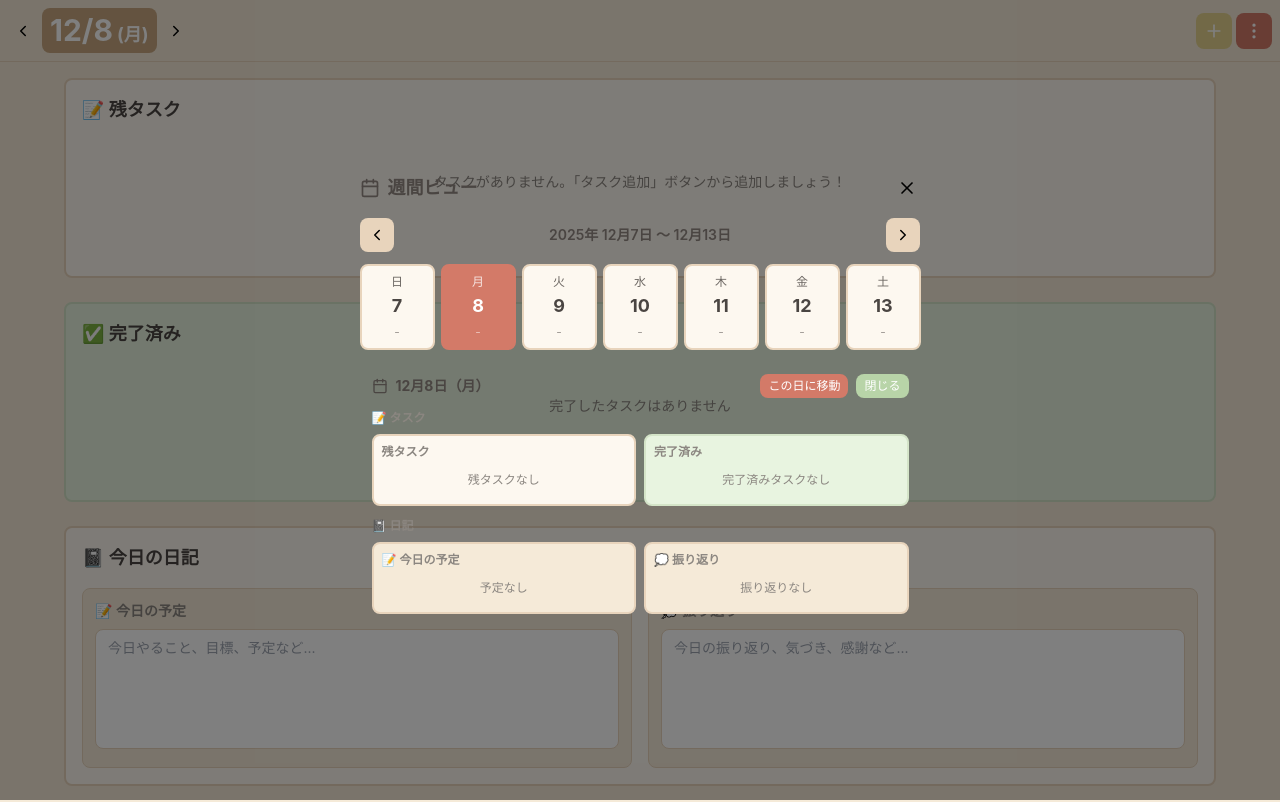
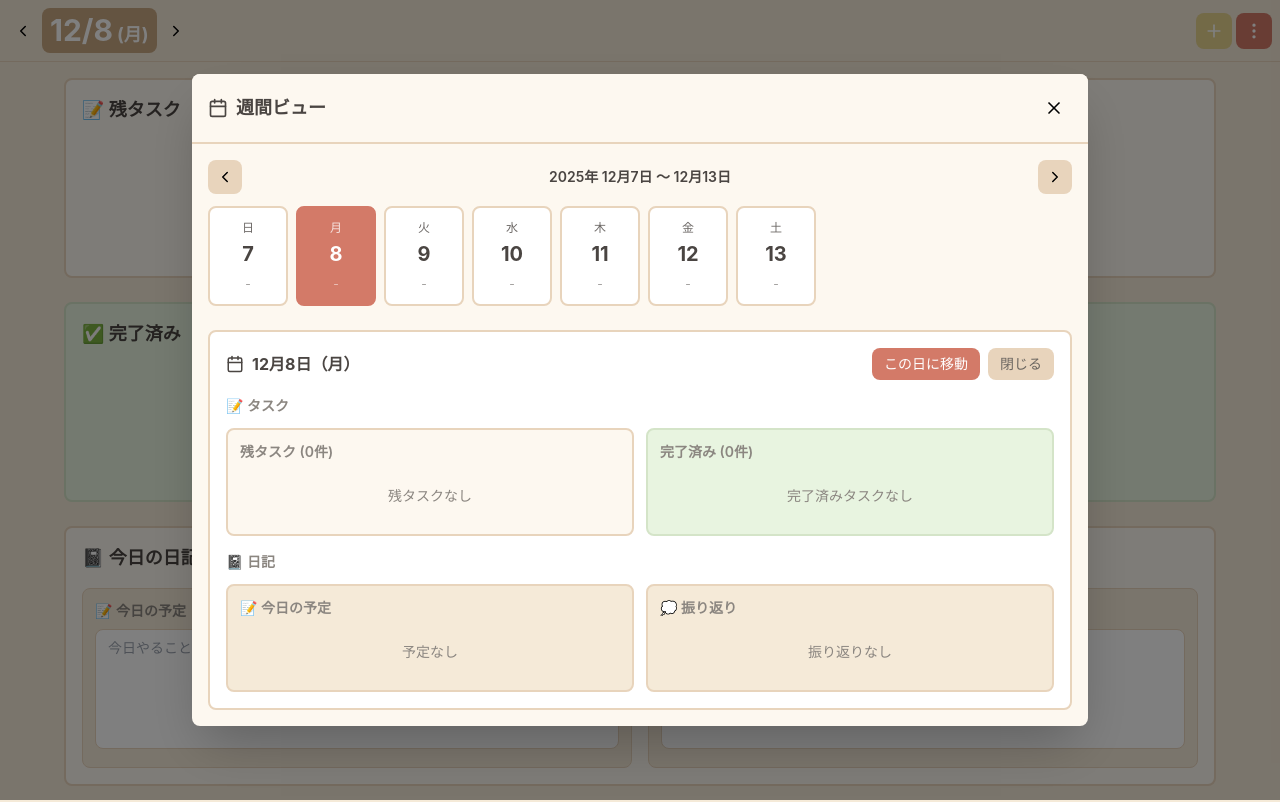
Before and after one commit to aigamopumpkin6653-crypto/focus-dashboard, a React (Create React App) app: page / in a window 1280 px wide. Both pictures are taken after a click on the button "週間ビューを開く". Built offline with nearby package versions, Linux system fonts and the light colour scheme.

Commit message:
週間モーダル修正

```diff
--- a/src/FocusDashboard.js
+++ b/src/FocusDashboard.js
@@ -79,7 +79,6 @@ const StickyNoteTodo = () => {
     const newDate = new Date(selectedDate);
     newDate.setDate(newDate.getDate() + days);
 
-    // アニメーション開始
     setIsTransitioning(true);
     setSlideDirection(days > 0 ? 'left' : 'right');
 
@@ -533,7 +532,6 @@ const StickyNoteTodo = () => {
     event.target.value = '';
   };
 
-  // スワイプ機能
   const minSwipeDistance = 50;
 
   const onTouchStart = (e) => {
@@ -553,10 +551,10 @@ const StickyNoteTodo = () => {
     const isRightSwipe = distance < -minSwipeDistance;
 
     if (isLeftSwipe) {
-      changeDate(1); // 次の日へ
+      changeDate(1);
     }
     if (isRightSwipe) {
-      changeDate(-1); // 前の日へ
+      changeDate(-1);
     }
   };
 
@@ -755,21 +753,34 @@ const StickyNoteTodo = () => {
       </div>
 
       {showDailyNoteModal && (
-        <div className="fixed inset-0 bg-black bg-opacity-50 flex items-center justify-center z-50" onClick={() => setShowDailyNoteModal(false)}>
-          <div className="px-3 py-4">
-            <div className="flex items-center justify-between mb-4">
+        <div className="fixed inset-0 bg-black bg-opacity-50 flex items-center justify-center z-50 p-4" onClick={() => {
+          setShowDailyNoteModal(false);
+          setWeekViewSelectedDate(null);
+        }}>
+          <div
+            className="rounded-lg shadow-2xl max-w-4xl w-full max-h-[90vh] overflow-y-auto"
+            style={{ backgroundColor: '#FDF8F0' }}
+            onClick={(e) => e.stopPropagation()}
+          >
+            <div className="sticky top-0 z-10 p-4 border-b-2" style={{ backgroundColor: '#FDF8F0', borderColor: '#E8D4BC' }}>
+              <div className="flex items-center justify-between">
                 <h3 className="text-lg font-semibold flex items-center gap-2" style={{ color: '#4A4542' }}>
                   <Calendar size={20} />
                   週間ビュー
                 </h3>
-              <button onClick={() => {
+                <button
+                  onClick={() => {
                     setShowDailyNoteModal(false);
                     setWeekViewSelectedDate(null);
-              }} className="p-1 rounded transition-all hover:bg-gray-200">
+                  }}
+                  className="p-2 rounded-lg transition-all hover:bg-gray-200"
+                >
                   <X size={20} />
                 </button>
               </div>
+            </div>
 
+            <div className="p-4">
               <div className="mb-4">
                 <div className="flex items-center justify-between mb-3">
                   <button
@@ -802,7 +813,7 @@ const StickyNoteTodo = () => {
                 </div>
 
                 <div className="overflow-x-auto pb-2">
-                <div className="flex gap-1.5 min-w-max">
+                  <div className="flex gap-2 min-w-max">
                     {weekDays.map((date, index) => {
                       const taskCount = getTaskCountForDate(date);
                       const hasNote = hasNoteForDate(date);
@@ -823,40 +834,40 @@ const StickyNoteTodo = () => {
                               setWeekViewSelectedDate(date);
                             }
                           }}
-                        className="flex-shrink-0 p-2 rounded-lg border-2 transition-all hover:shadow-lg"
+                          className="flex-shrink-0 p-3 rounded-lg border-2 transition-all hover:shadow-lg"
                           style={{
-                          width: '75px',
-                          backgroundColor: isSelected ? '#D37A68' : isToday ? '#E6D48F' : '#FDF8F0',
+                            width: '80px',
+                            backgroundColor: isSelected ? '#D37A68' : isToday ? '#E6D48F' : 'white',
                             borderColor: isSelected ? '#D37A68' : isToday ? '#E6D48F' : '#E8D4BC',
                             color: isSelected ? 'white' : '#4A4542'
                           }}
                         >
                           <div className="text-center">
-                          <div className="text-xs font-medium mb-0.5" style={{ opacity: 0.8 }}>
+                            <div className="text-xs font-medium mb-1" style={{ opacity: 0.8 }}>
                               {dayNames[date.getDay()]}
                             </div>
-                          <div className="text-lg font-bold mb-1">
+                            <div className="text-xl font-bold mb-2">
                               {date.getDate()}
                             </div>
-                          <div className="space-y-0.5">
+                            <div className="space-y-1">
                               {taskCount.active > 0 && (
-                              <div className="text-xs px-1 py-0.5 rounded" style={{
+                                <div className="text-xs px-1.5 py-0.5 rounded" style={{
                                   backgroundColor: isSelected ? 'rgba(255,255,255,0.3)' : '#E8D4BC',
                                   color: isSelected ? 'white' : '#6B6660'
                                 }}>
-                                📝{taskCount.active}
+                                  📝 {taskCount.active}
                                 </div>
                               )}
                               {taskCount.completed > 0 && (
-                              <div className="text-xs px-1 py-0.5 rounded" style={{
+                                <div className="text-xs px-1.5 py-0.5 rounded" style={{
                                   backgroundColor: isSelected ? 'rgba(255,255,255,0.3)' : '#B8D4A8',
                                   color: isSelected ? 'white' : '#5A7A4A'
                                 }}>
-                                ✅{taskCount.completed}
+                                  ✅ {taskCount.completed}
                                 </div>
                               )}
                               {hasNote && (
-                              <div className="text-xs px-1 py-0.5 rounded" style={{
+                                <div className="text-xs px-1.5 py-0.5 rounded" style={{
                                   backgroundColor: isSelected ? 'rgba(255,255,255,0.3)' : '#90B6C8',
                                   color: isSelected ? 'white' : 'white'
                                 }}>
@@ -878,10 +889,10 @@ const StickyNoteTodo = () => {
               </div>
 
               {weekViewSelectedDate && (
-              <div className="px-3 pb-3">
-                <div className="mb-3 flex items-center justify-between flex-wrap gap-2">
-                  <h4 className="text-sm font-bold flex items-center gap-2" style={{ color: '#4A4542' }}>
-                    <Calendar size={16} />
+                <div className="p-4 rounded-lg border-2" style={{ backgroundColor: 'white', borderColor: '#E8D4BC' }}>
+                  <div className="mb-4 flex items-center justify-between flex-wrap gap-2">
+                    <h4 className="text-base font-bold flex items-center gap-2" style={{ color: '#4A4542' }}>
+                      <Calendar size={18} />
                       {weekViewSelectedDate.getMonth() + 1}月{weekViewSelectedDate.getDate()}日（{['日', '月', '火', '水', '木', '金', '土'][weekViewSelectedDate.getDay()]}）
                     </h4>
                     <div className="flex gap-2">
@@ -891,7 +902,7 @@ const StickyNoteTodo = () => {
                           setShowDailyNoteModal(false);
                           setWeekViewSelectedDate(null);
                         }}
-                      className="px-2 py-1 rounded-lg text-xs transition-all hover:opacity-80 whitespace-nowrap"
+                        className="px-3 py-1.5 rounded-lg text-sm transition-all hover:opacity-80 whitespace-nowrap font-medium"
                         style={{ backgroundColor: '#D37A68', color: 'white' }}
                       >
                         この日に移動
@@ -901,66 +912,56 @@ const StickyNoteTodo = () => {
                           setShowDailyNoteModal(false);
                           setWeekViewSelectedDate(null);
                         }}
-                      className="px-2 py-1 rounded-lg text-xs transition-all hover:opacity-80 whitespace-nowrap"
-                      style={{ backgroundColor: '#B8D4A8', color: 'white' }}
+                        className="px-3 py-1.5 rounded-lg text-sm transition-all hover:opacity-80 whitespace-nowrap"
+                        style={{ backgroundColor: '#E8D4BC', color: '#6B6660' }}
                       >
                         閉じる
                       </button>
                     </div>
                   </div>
 
-                <div className="mb-3">
-                  <h5 className="text-xs font-semibold mb-2 flex items-center gap-2" style={{ color: '#8B8680' }}>
+                  <div className="mb-4">
+                    <h5 className="text-sm font-semibold mb-3 flex items-center gap-2" style={{ color: '#8B8680' }}>
                       📝 タスク
                     </h5>
-                  <div className="grid grid-cols-2 gap-2">
-                    <div className="p-2 rounded-lg border-2" style={{ backgroundColor: '#FDF8F0', borderColor: '#E8D4BC' }}>
-                      <h6 className="text-xs font-semibold mb-1" style={{ color: '#8B8680' }}>残タスク</h6>
+                    <div className="grid grid-cols-1 md:grid-cols-2 gap-3">
+                      <div className="p-3 rounded-lg border-2" style={{ backgroundColor: '#FDF8F0', borderColor: '#E8D4BC' }}>
+                        <h6 className="text-sm font-semibold mb-2" style={{ color: '#8B8680' }}>残タスク ({weekViewTasks.length}件)</h6>
                         {weekViewTasks.length > 0 ? (
-                        <div className="space-y-1">
-                          {weekViewTasks.slice(0, 3).map(task => (
+                          <div className="space-y-1.5 max-h-40 overflow-y-auto">
+                            {weekViewTasks.map(task => (
                               <div
                                 key={task.id}
-                              className="text-xs p-1 rounded"
+                                className="text-sm p-2 rounded"
                                 style={{ backgroundColor: dustyColors[task.category], color: 'white' }}
                               >
                                 {task.name}
                               </div>
                             ))}
-                          {weekViewTasks.length > 3 && (
-                            <div className="text-xs text-center" style={{ color: '#8B8680' }}>
-                              ...他 {weekViewTasks.length - 3}件
-                            </div>
-                          )}
                           </div>
                         ) : (
-                        <div className="text-xs text-center py-2" style={{ color: '#8B8680' }}>
+                          <div className="text-sm text-center py-4" style={{ color: '#8B8680' }}>
                             残タスクなし
                           </div>
                         )}
                       </div>
 
-                    <div className="p-2 rounded-lg border-2" style={{ backgroundColor: '#E8F4E0', borderColor: '#D4E4C8' }}>
-                      <h6 className="text-xs font-semibold mb-1" style={{ color: '#8B8680' }}>完了済み</h6>
+                      <div className="p-3 rounded-lg border-2" style={{ backgroundColor: '#E8F4E0', borderColor: '#D4E4C8' }}>
+                        <h6 className="text-sm font-semibold mb-2" style={{ color: '#8B8680' }}>完了済み ({weekViewCompleted.length}件)</h6>
                         {weekViewCompleted.length > 0 ? (
-                        <div className="space-y-1">
-                          {weekViewCompleted.slice(0, 3).map((task, index) => (
+                          <div className="space-y-1.5 max-h-40 overflow-y-auto">
+                            {weekViewCompleted.map((task, index) => (
                               <div
                                 key={`${task.id}-${index}`}
-                              className="text-xs p-1 rounded line-through opacity-70"
+                                className="text-sm p-2 rounded line-through opacity-70"
                                 style={{ backgroundColor: dustyColors[task.category], color: 'white' }}
                               >
                                 {task.name}
                               </div>
                             ))}
-                          {weekViewCompleted.length > 3 && (
-                            <div className="text-xs text-center" style={{ color: '#8B8680' }}>
-                              ...他 {weekViewCompleted.length - 3}件
-                            </div>
-                          )}
                           </div>
                         ) : (
-                        <div className="text-xs text-center py-2" style={{ color: '#8B8680' }}>
+                          <div className="text-sm text-center py-4" style={{ color: '#8B8680' }}>
                             完了済みタスクなし
                           </div>
                         )}
@@ -969,30 +970,30 @@ const StickyNoteTodo = () => {
                   </div>
 
                   <div>
-                  <h5 className="text-xs font-semibold mb-2 flex items-center gap-2" style={{ color: '#8B8680' }}>
+                    <h5 className="text-sm font-semibold mb-3 flex items-center gap-2" style={{ color: '#8B8680' }}>
                       📓 日記
                     </h5>
-                  <div className="grid grid-cols-1 md:grid-cols-2 gap-2">
-                    <div className="p-2 rounded-lg border-2" style={{ backgroundColor: '#F5EAD8', borderColor: '#E8D4BC' }}>
-                      <h6 className="text-xs font-semibold mb-1" style={{ color: '#8B8680' }}>📝 今日の予定</h6>
+                    <div className="grid grid-cols-1 md:grid-cols-2 gap-3">
+                      <div className="p-3 rounded-lg border-2" style={{ backgroundColor: '#F5EAD8', borderColor: '#E8D4BC' }}>
+                        <h6 className="text-sm font-semibold mb-2" style={{ color: '#8B8680' }}>📝 今日の予定</h6>
                         {weekViewDailyNote.plan ? (
-                        <div className="text-xs whitespace-pre-wrap max-h-20 overflow-y-auto" style={{ color: '#6B6660' }}>
+                          <div className="text-sm whitespace-pre-wrap max-h-32 overflow-y-auto p-2 rounded" style={{ color: '#6B6660', backgroundColor: 'white' }}>
                             {weekViewDailyNote.plan}
                           </div>
                         ) : (
-                        <div className="text-xs text-center py-2" style={{ color: '#8B8680' }}>
+                          <div className="text-sm text-center py-4" style={{ color: '#8B8680' }}>
                             予定なし
                           </div>
                         )}
                       </div>
-                    <div className="p-2 rounded-lg border-2" style={{ backgroundColor: '#F5EAD8', borderColor: '#E8D4BC' }}>
-                      <h6 className="text-xs font-semibold mb-1" style={{ color: '#8B8680' }}>💭 振り返り</h6>
+                      <div className="p-3 rounded-lg border-2" style={{ backgroundColor: '#F5EAD8', borderColor: '#E8D4BC' }}>
+                        <h6 className="text-sm font-semibold mb-2" style={{ color: '#8B8680' }}>💭 振り返り</h6>
                         {weekViewDailyNote.reflection ? (
-                        <div className="text-xs whitespace-pre-wrap max-h-20 overflow-y-auto" style={{ color: '#6B6660' }}>
+                          <div className="text-sm whitespace-pre-wrap max-h-32 overflow-y-auto p-2 rounded" style={{ color: '#6B6660', backgroundColor: 'white' }}>
                             {weekViewDailyNote.reflection}
                           </div>
                         ) : (
-                        <div className="text-xs text-center py-2" style={{ color: '#8B8680' }}>
+                          <div className="text-sm text-center py-4" style={{ color: '#8B8680' }}>
                             振り返りなし
                           </div>
                         )}
@@ -1001,6 +1002,7 @@ const StickyNoteTodo = () => {
                   </div>
                 </div>
               )}
+            </div>
           </div>
         </div>
       )}
@@ -1096,7 +1098,6 @@ const StickyNoteTodo = () => {
         onTouchEnd={onTouchEnd}
       >
         <div className="max-w-6xl mx-auto">
-          {/* 残タスクエリア */}
           <div
             className="mb-6 p-4 rounded-lg border-2 min-h-[200px]"
             style={{ backgroundColor: '#FDF8F0', borderColor: '#E8D4BC' }}
@@ -1208,7 +1209,6 @@ const StickyNoteTodo = () => {
             )}
           </div>
 
-          {/* 完了済みエリア */}
           <div
             className="p-4 rounded-lg border-2 min-h-[200px] mb-6"
             style={{ backgroundColor: '#E8F4E0', borderColor: '#D4E4C8' }}
@@ -1262,7 +1262,6 @@ const StickyNoteTodo = () => {
             )}
           </div>
 
-          {/* 今日の日記エリア */}
           <div
             className="p-4 rounded-lg border-2"
             style={{
```
Lines whose indentation alone changed are shown as unchanged.
